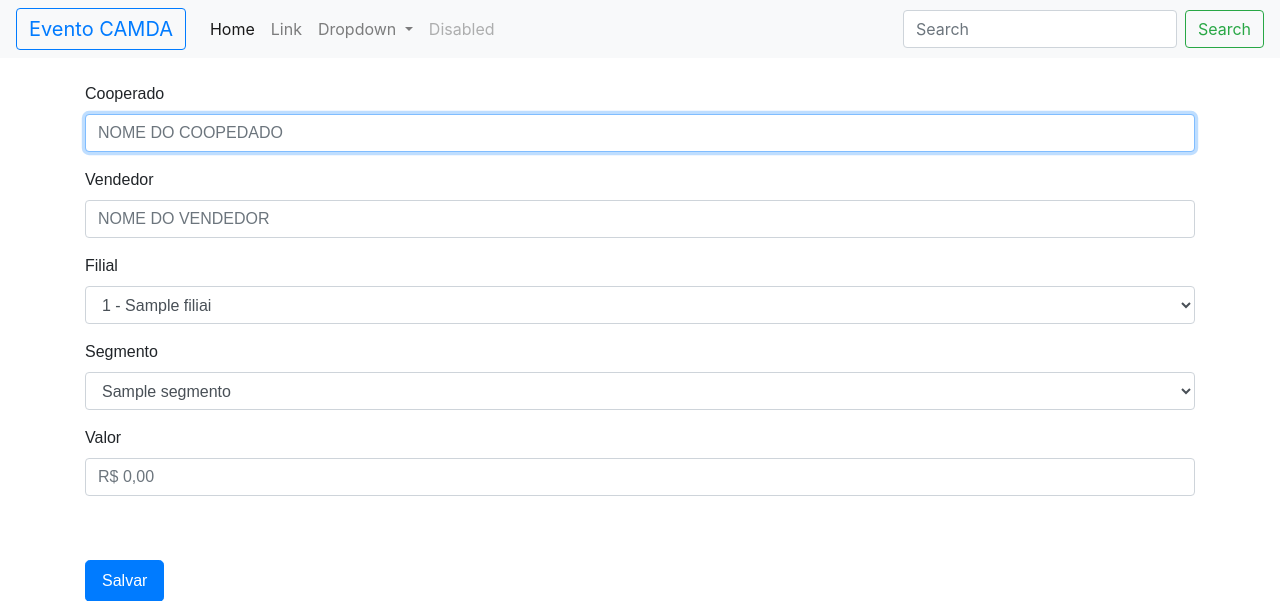
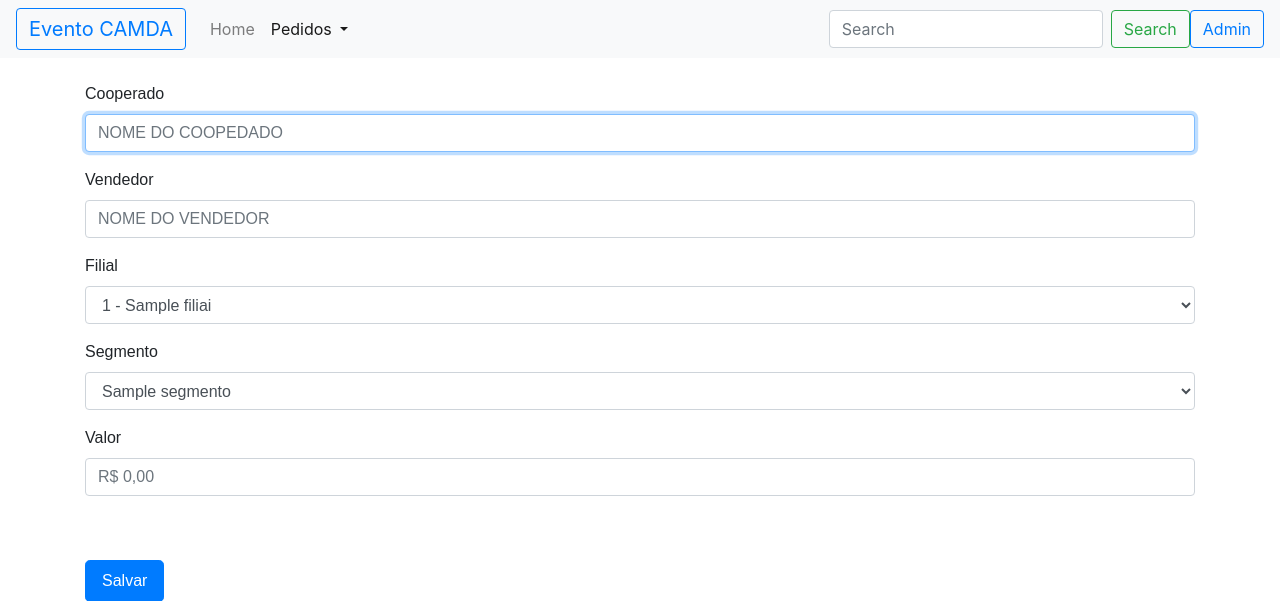
Before and after one commit to rickadt/camdaexpo, a Flask app: page /pedidos/new in a window 1280 px wide. Shown: the top 601 px of the page. Run offline with Flask 2, Linux system fonts and the light colour scheme; the first user in the database is signed in; tables that the repository leaves empty hold one stand-in row (Sample ...); some libraries are stand-ins or nearby versions.

Commit message:
Desemvolvimento do sistema de pedidos   - add checagem de erros     - duplicados     - cooperados e vendedores não cadastrados     - pagina de erro   - listagem de pedidos com paginação     - a paginação precisa de melhora

```diff
--- a/app/blueprints/pedidos.py
+++ b/app/blueprints/pedidos.py
@@ -1,3 +1,4 @@
+from math import ceil
 from flask import Blueprint, render_template, request, jsonify
 from flask_security import login_required, current_user
 from app import db
@@ -5,6 +6,7 @@ from app import db
 from app.models import (Pedido, Cupon, Filial, Segmento, Coop, Vendedor,
                         RoleUser, Role)
 from sqlalchemy import text, distinct
+# from sqlalchemy.sql import func
 from app.utils import Log
 
 
@@ -38,37 +40,6 @@ def autocompletevendedor():
     return jsonify(matching_results=results)
 
 
-@pedidos_bp.route('/pedidos/new')
-@login_required
-def new():
-    user = current_user.get_id()
-    user_name = current_user.name
-
-    # Caso o usuário for do grupo 'filial_user', só pode lançar pedido para
-    # as filiais a qual pertence na tabela 'filiais_users' (FilialUser)
-    if current_user.roles[0].name == 'filial_user':
-        print('\n\n elaia')
-        filial_id = current_user.filiais[0].id
-        filiais = Filial.query.filter_by(id=filial_id).all()
-    else:
-        filiais = Filial.query.order_by(Filial.nome.asc()).all()
-
-    segmentos = Segmento.query.all()
-    return render_template('pedidos_form_add.html', filiais=filiais,
-                           segmentos=segmentos, user_name=user_name)
-
-
-@pedidos_bp.route('/pedidos/edit')
-@login_required
-def edit():
-    user = current_user.get_id()
-    user_name = current_user.name
-    if user == 'admin':
-        return render_template('pedido_edit.html', user_name=user_name)
-    else:
-        return render_template('acesso_negado.html')
-
-
 def gera_cupom(valor, segmento_id, pedido):
     " Gera os cupons para concorrer a sorteios"
     valor = float(valor.replace(',', '.'))
@@ -91,6 +62,38 @@ def gera_cupom(valor, segmento_id, pedido):
         return quantidade
 
 
+@pedidos_bp.route('/pedidos')
+def index():
+    " Lista os ultimos 20 pedidos e um total de pedidos e valores "
+    pedidos = Pedido.query.order_by(Pedido.id.desc()).limit(20).all()
+    pedidos_quant = Pedido.query.count()
+    pedidos_valor = db.session.query(db.func.sum(Pedido.valor)).first()
+    print('\n\n\n', pedidos)
+    return render_template("pedidos_index.html", pedidos=pedidos,
+                           pedidos_quant=pedidos_quant,
+                           pedidos_valor=pedidos_valor[0])
+
+
+@pedidos_bp.route('/pedidos/new')
+@login_required
+def new():
+    user = current_user.get_id()
+    user_name = current_user.name
+
+    # Caso o usuário for do grupo 'filial_user', só pode lançar pedido para
+    # as filiais a qual pertence na tabela 'filiais_users' (FilialUser)
+    if current_user.roles[0].name == 'filial_user':
+        print('\n\n elaia')
+        filial_id = current_user.filiais[0].id
+        filiais = Filial.query.filter_by(id=filial_id).all()
+    else:
+        filiais = Filial.query.order_by(Filial.nome.asc()).all()
+
+    segmentos = Segmento.query.all()
+    return render_template('pedidos_form_add.html', filiais=filiais,
+                           segmentos=segmentos, user_name=user_name)
+
+
 @pedidos_bp.route("/pedidos/new/save", methods=["GET", "POST"])
 def new_save():
     if request.method == "POST":
@@ -110,8 +113,26 @@ def new_save():
 
         cooperado = Coop.query.filter_by(nome=nomeCooperado).first()
         Log('func new_save: Coop.query: {}'.format(cooperado))
+        if cooperado is None:
+            Log('ERROR func new_save: Cooperado não cadastrado')
+            msg = {"error": "Cooperado não cadastrado",
+                   "data": (nomeCooperado,),
+                   "btn_type": "button",
+                   "btn_url": "",
+                   "btn_label": "Voltar"}
+            return render_template('pedidos_error.html', msg=msg)
+
         vendedor = Vendedor.query.filter_by(nome=nomeVendedor).first()
         Log('func new_save: Vendedor.query: {}'.format(vendedor))
+        if vendedor is None:
+            Log('ERROR func new_save: Vendedor não cadastrado')
+            msg = {"error": "Vendedor não cadastrado",
+                   "data": (nomeVendedor,),
+                   "btn_type": "button",
+                   "btn_url": "",
+                   "btn_label": "Voltar"}
+            return render_template('pedidos_error.html', msg=msg)
+
         filial = Filial.query.filter_by(id=filial_id).first()
         Log('func new_save: Filial.query: {}'.format(filial))
 
@@ -132,7 +153,16 @@ def new_save():
             filial=filial).first()
         Log('func new_save: checa pedido: {}'.format(checa))
         if checa is not None:
-            return 'o pedido já existe'
+            Log('ERROR func new_save: Pedido já cadastrado')
+            msg = {"error": "pedido já cadastrado (duplicado)",
+                   "data": ("Cooperado: {}".format(nomeCooperado),
+                            "Vendedor: {}".format(nomeVendedor),
+                            "Filial: {}".format(filial),
+                            "Valor: {}".format(valor)),
+                   "btn_type": "button",
+                   "btn_url": "",
+                   "btn_label": "Voltar"}
+            return render_template('pedidos_error.html', msg=msg)
             # return render_template('erro_pedido_duplicado.html',pedido=checa)
 
         # Incluindo o pedido no banco de dados usando SqlAlchemy
@@ -150,7 +180,8 @@ def new_save():
         db.session.commit()
         Log('func new_save: pedido add commit: {}'.format(pedido))
 
-        # Gerando cupons
+        # gerando cupons
+        # gera os cupons, e já adiciona no banco de dados e faz o commit
         cupons = gera_cupom(
             valor=valor, segmento_id=segmento_id, pedido=pedido)
         Log('func new_save: gera cupons: {}\n'.format(cupons))
@@ -161,4 +192,48 @@ def new_save():
         else:
             idpedido = pedido.id
 
-        return "Pedido: {}<br> Cupons: {}".format(pedido, cupons)
+        # return "Pedido: {}<br> Cupons: {}".format(pedido, cupons)
+        return render_template("pedidos_saved.html", idpedido=idpedido,
+                               cupons=cupons)
+
+
+@pedidos_bp.route('/pedidos/list')
+@pedidos_bp.route('/pedidos/list/<int:page>')
+def list(page=None):
+    " Lista todos os pedidos em paginas (paginate) "
+
+    # quantidade de linhas por pagina
+    PER_PAGE = 5
+
+    if not page:
+        page = 0
+
+    # pagina anterior
+    if page <= 1:
+        left = None
+    if page > 1:
+        left = page - 1
+
+    pedidos_quant = Pedido.query.count()
+    if pedidos_quant > PER_PAGE:
+        pages = range(1, ceil(pedidos_quant / PER_PAGE) + 1)
+    else:
+        pages = (1)
+
+    # proxima pagina
+    if len(pages) == page:
+        right = None
+    else:
+        right = page + 1
+
+    # pega os pedidos
+    if page >= 1:
+        pedidos = Pedido.query.order_by(Pedido.id.desc())\
+            .limit(PER_PAGE)\
+            .offset(PER_PAGE * page - PER_PAGE).all()
+    else:
+        pedidos = Pedido.query.order_by(
+            Pedido.id.desc()).limit(PER_PAGE).offset(0).all()
+    print('\n\n\n', pedidos, '\n\n')
+    return render_template("pedidos_list.html", pedidos=pedidos, page=page,
+                           left=left, right=right, pages=pages)
--- a/app/templates/navbar.html
+++ b/app/templates/navbar.html
@@ -1,5 +1,5 @@
 <nav class="navbar navbar-expand-lg navbar-light bg-light">
-  <a class="navbar-brand btn btn-outline-primary my-2 my-sm-0 text-primary" href="#">
+  <a class="navbar-brand btn border-primary my-2 my-sm-0 text-primary" href="{{ url_for('pedidos.index') }}">
     {% block nav_title %} {{ title or "Evento CAMDA" }} {% endblock %}
   </a>
   <button class="navbar-toggler" type="button" data-toggle="collapse" data-target="#navbarSupportedContent" aria-controls="navbarSupportedContent" aria-expanded="false" aria-label="Toggle navigation">
@@ -8,30 +8,31 @@
 
   <div class="collapse navbar-collapse" id="navbarSupportedContent">
     <ul class="navbar-nav mr-auto">
-      <li class="nav-item active">
-        <a class="nav-link" href="#">Home <span class="sr-only">(current)</span></a>
+      <li class="nav-item {% if request.path == '/pedidos' %}active{% endif %}">
+        <a class="nav-link" href="{{ url_for('pedidos.index')}}">Home<span class="sr-only"></span></a>
       </li>
-      <li class="nav-item">
-        <a class="nav-link" href="#">Link</a>
-      </li>
-      <li class="nav-item dropdown">
-        <a class="nav-link dropdown-toggle" href="#" id="navbarDropdown" role="button" data-toggle="dropdown" aria-haspopup="true" aria-expanded="false">
-          Dropdown
+      <!-- <li class="nav-item {% if request.path == '/pedidos/new' %}active{% endif %}">
+        <a class="nav-link" href="{{ url_for('pedidos.new')}}">Novo</a>
+      </li> -->
+      <li class="nav-item dropdown {% if '/pedidos/' in request.path %}active{% endif %}">
+        <a class="nav-link dropdown-toggle" href="{{ url_for('pedidos.new')}}" id="navbarDropdown" role="button" data-toggle="dropdown" aria-haspopup="true" aria-expanded="false">
+          Pedidos
         </a>
         <div class="dropdown-menu" aria-labelledby="navbarDropdown">
-          <a class="dropdown-item" href="#">Action</a>
-          <a class="dropdown-item" href="#">Another action</a>
-          <div class="dropdown-divider"></div>
-          <a class="dropdown-item" href="#">Something else here</a>
+          <a class="dropdown-item" href="{{ url_for('pedidos.new')}}">Novo</a>
+          <a class="dropdown-item" href="{{ url_for('pedidos.list')}}">Listar pedidos</a>
+          <!-- <div class="dropdown-divider"></div> -->
+          <!-- <a class="dropdown-item" href="#">Something else here</a> -->
         </div>
       </li>
-      <li class="nav-item">
+      <!-- <li class="nav-item">
         <a class="nav-link disabled" href="#" tabindex="-1" aria-disabled="true">Disabled</a>
-      </li>
+      </li> -->
     </ul>
     <form class="form-inline my-2 my-lg-0">
       <input class="form-control mr-sm-2" type="search" placeholder="Search" aria-label="Search">
       <button class="btn btn-outline-success my-2 my-sm-0" type="submit">Search</button>
+      <button class="btn btn-outline-primary" type="submit" formaction="{{ url_for('admin.index') }}">Admin</button>
     </form>
   </div>
 </nav>
```
Also changed, not shown: app/templates/pedidos_error.html (added, +25 -0 lines), app/templates/pedidos_index.html (added, +47 -0 lines), app/templates/pedidos_list.html (added, +52 -0 lines), app/templates/pedidos_saved.html (added, +37 -0 lines).
